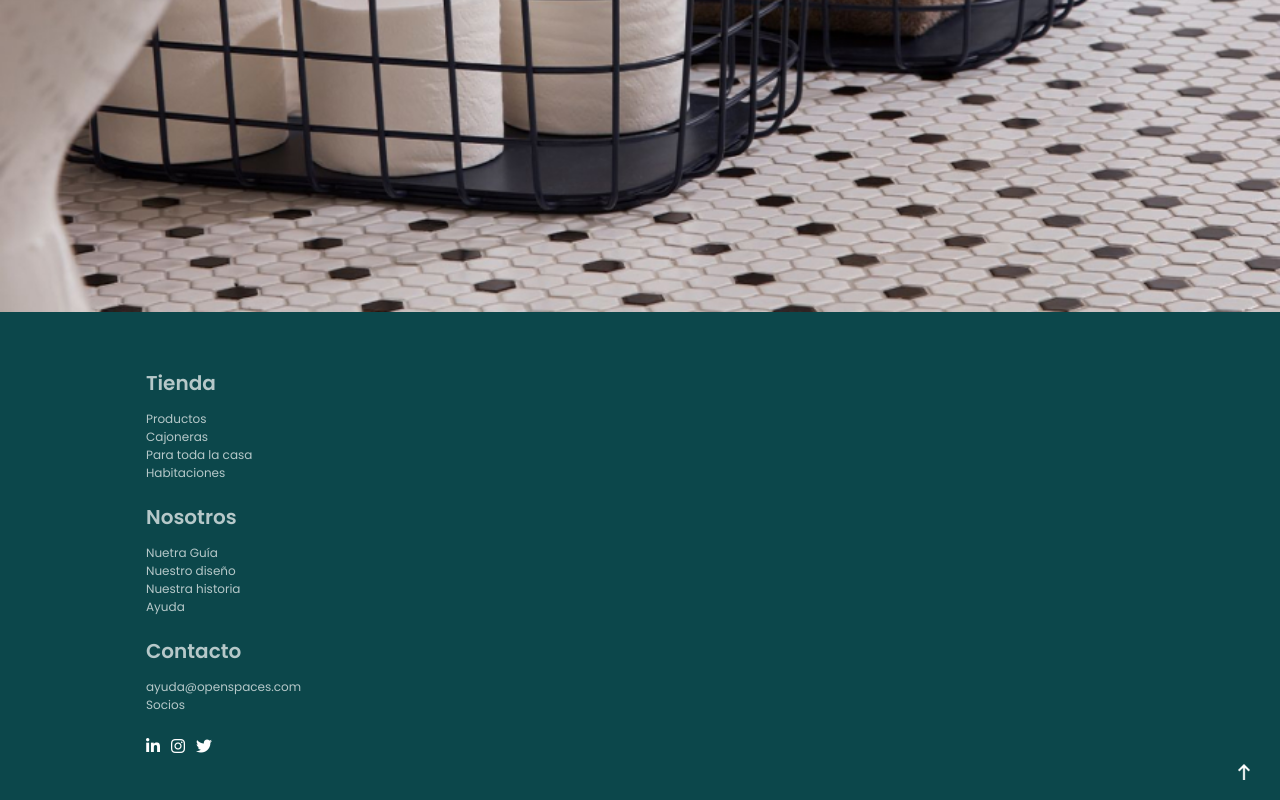
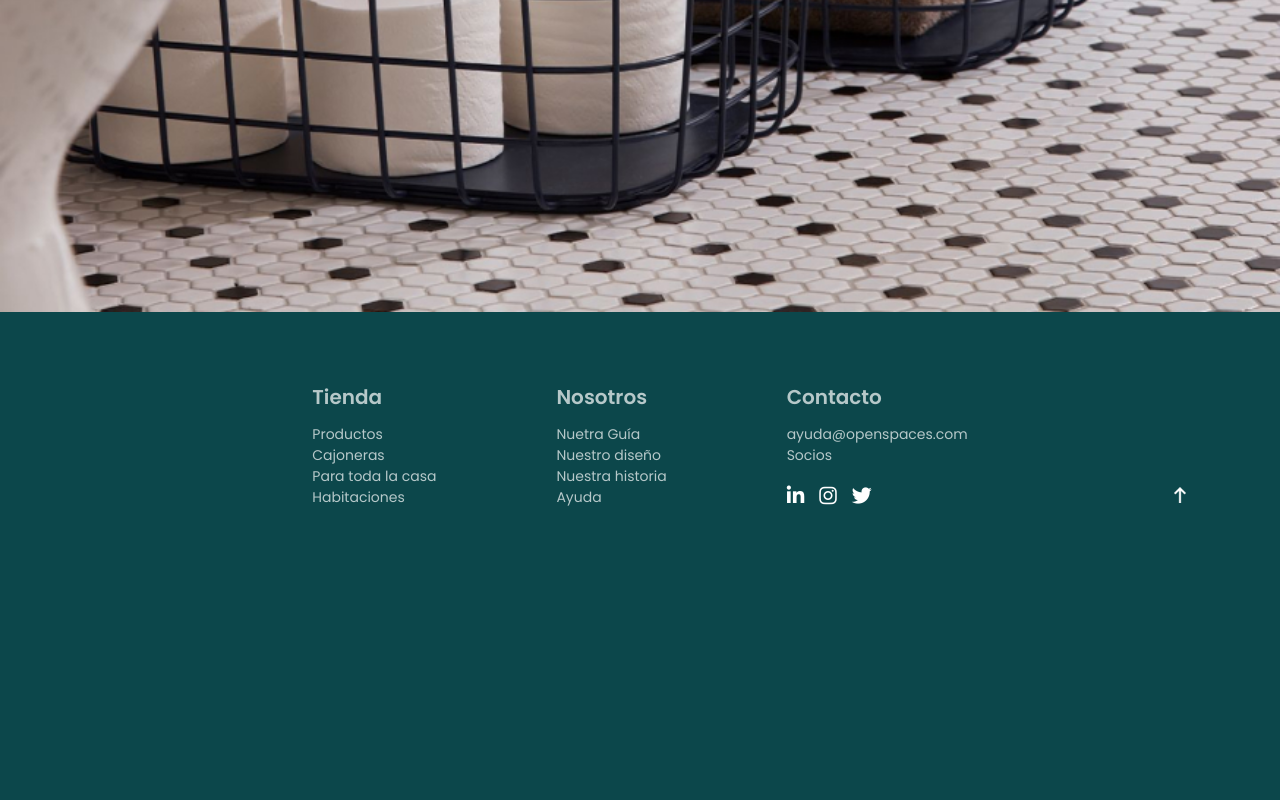
Before and after one commit to Adalab/modulo-1-evaluacion-final-MiriamPoveda, a website: page src/html/index.html in a window 1280 px wide. Shown: the part 2621-3421 px from the top of the page. After the commit the page ends 3192 px from the top, so only its background shows below. Drawn offline with nearby package versions, Linux system fonts and the light colour scheme; files that its build step writes are made by us from their sources; files whose address does not match are found by name.

Commit message:
Add footer responsive

```diff
--- a/src/html/partials/footer.html
+++ b/src/html/partials/footer.html
@@ -1,7 +1,8 @@
 <footer class="footer">
   <section class="footer__footer-section">
+    <div class="footer-flex">
+      <nav>
         <h4 class="footer-title">Tienda</h4>
-    <nav>
         <ul class="footer-list">
           <li>Productos</li>
           <li>Cajoneras</li>
@@ -9,8 +10,8 @@
           <li>Habitaciones</li>
         </ul>
       </nav>
+      <nav>
         <h4 class="footer-title">Nosotros</h4>
-    <nav>
         <ul class="footer-list">
           <li class="footer-list__li-size">Nuetra guía</li>
           <li>Nuestro diseño</li>
@@ -18,13 +19,11 @@
           <li>Ayuda</li>
         </ul>
       </nav>
+      <nav>
         <h4 class="footer-title">Contacto</h4>
-    <nav>
         <ul class="footer-list">
           <li>ayuda@openspaces.com</li>
           <li>Socios</li>
-      </ul>
-    </nav>
           <nav>
             <ul class="social-list">
               <li class="social-list__social-media">
@@ -38,11 +37,19 @@
               </li>
             </ul>
           </nav>
+        </ul>
+      </nav>
+    </div>
   </section>
-  <a class="arrow-link" href="./index.html" title="Subir al inicio de la página"
+  <div class="link-flex">
+    <a
+      class="arrow-link"
+      href="./index.html"
+      title="Subir al inicio de la página"
       ><img
         class="arrow-link__arrow"
         src="./assets/images/arrow.png"
         alt="Flecha hacia arriba"
     /></a>
+  </div>
 </footer>
--- a/src/scss/core/_reset.scss
+++ b/src/scss/core/_reset.scss
@@ -4,3 +4,7 @@
   margin: 0;
   padding: 0;
 }
+
+body {
+  background-color: $turquoise;
+}
--- a/src/scss/layout/_beige-main.scss
+++ b/src/scss/layout/_beige-main.scss
@@ -15,9 +15,10 @@
 }
 
 .grid-articles {
+  display: grid;
+  justify-items: center;
+
   @media (min-width: 900px) {
-    display: grid;
-    justify-items: center;
     grid-template-columns: 1fr 1fr 1fr;
     padding: 0 90px;
   }
@@ -65,12 +66,11 @@
 }
 
 .beige-article {
-  padding: 0 100px;
   color: $turquoise;
+  width: 208px;
 
   @media (min-width: 900px) {
     padding: 20px 0 0;
-    width: 208px;
   }
 
   &__beige-title {
--- a/src/scss/layout/_footer.scss
+++ b/src/scss/layout/_footer.scss
@@ -7,7 +7,30 @@
   &__footer-section {
     display: flex;
     flex-direction: column;
-    padding: 56px 0 0 146px;
+    align-items: center;
+    padding-top: 56px;
+
+    @media (min-width: 900px) {
+      padding: 70px 0 0;
+    }
+  }
+}
+
+@media (min-width: 900px) {
+  .footer-flex {
+    display: flex;
+    gap: 120px;
+
+    &__social-flex {
+      display: flex;
+      align-items: center;
+    }
+  }
+}
+
+@media (min-width: 1728px) {
+  .footer-flex {
+    gap: 200px;
   }
 }
 
@@ -15,28 +38,34 @@
 
 .footer-title {
   font-size: 20px;
+
+  @media (min-width: 1728px) {
+    font-size: 24px;
+  }
 }
 
 .footer-list {
   list-style: none;
   padding: 12px 0 20px;
-  font-size: 12px;
+  font-size: 14px;
+
+  @media (min-width: 1728px) {
+    font-size: 16px;
+  }
 
   &__li-size {
     text-transform: capitalize;
   }
 }
 
-// Social list
-
 .social-list {
   list-style: none;
   display: flex;
-  width: 24px;
-  height: 26px;
+  padding-top: 15px;
+  font-size: 20px;
 
   &__social-media {
-    padding-right: 11px;
+    padding-right: 15px;
     color: $white-text;
   }
 }
@@ -51,6 +80,11 @@
 
   &__arrow {
     width: 24px;
-    height: 24px;
   }
 }
+
+@media (min-width: 900px) {
+  .link-flex {
+    transform: translateX(-5%) translateY(-120%);
+  }
+}
```
Lines whose indentation alone changed are shown as unchanged.
